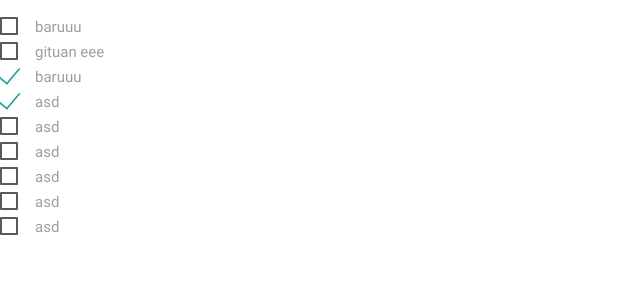
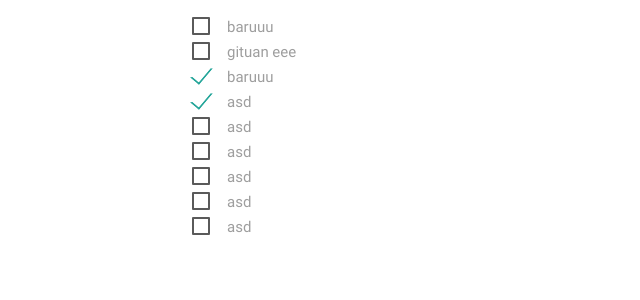
Before and after one commit to taufiqelrahman/tia-journey, a React app: page / in a window 1280 px wide. Shown: the top 300 px of the page, without its empty margins (0-640 px from the left). Built offline with nearby package versions, Linux system fonts and the light colour scheme; data requests are answered from the project's data file.

Commit message:
added layout

```diff
--- a/src/App.js
+++ b/src/App.js
@@ -3,6 +3,7 @@
 import { bindActionCreators } from 'redux'
 import { connect } from 'react-redux'
 import * as actions from './modules/todolist'
+import Layout from './layouts/layout'
 import TodoList from './components/TodoList'
 
 class App extends React.Component {
@@ -38,4 +39,4 @@
 export default connect(
   mapStateToProps,
   mapDispatchToProps
-)(App);
+)(Layout(App));
--- /dev/null
+++ b/src/layouts/layout.js
@@ -0,0 +1,21 @@
+import React from 'react'
+
+function Layout(Content) {
+  return class Component extends React.Component{
+    constructor(props){
+      super(props);
+    }
+
+    render() {
+      return (
+        <div className="container center-align">
+          <div id="content" style={{ minHeight: '50vh' }}>
+            <Content {...this.props}/>
+          </div>
+        </div>
+      );
+    }
+  }
+}
+
+export default Layout;
```
